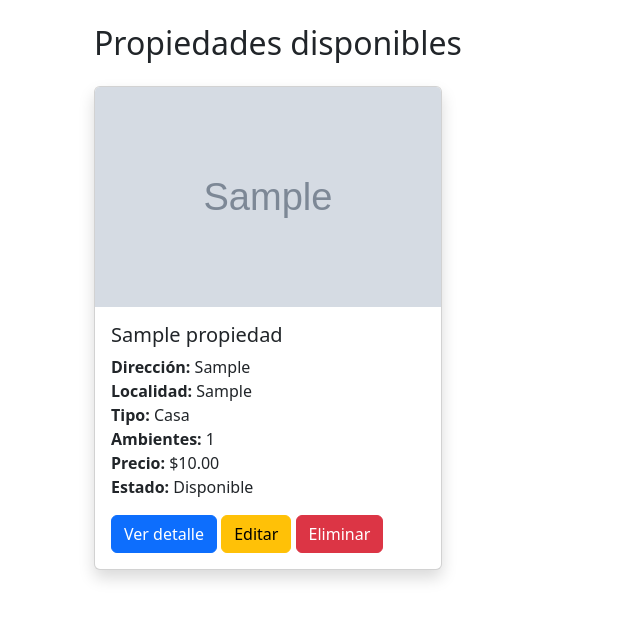
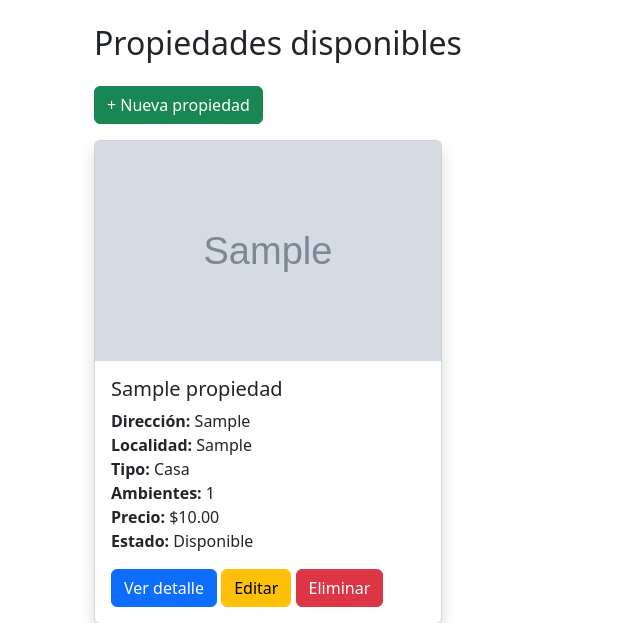
Before and after one commit to cjh-87/Inmobiliaria-Coder, a Django app: page /propiedades/ in a window 1280 px wide. Shown: the part 56-679 px from the top of the page, without its empty margins (0-640 px from the left). Run offline with Django 5.2, Linux system fonts and the light colour scheme; a user stored in the database is signed in; tables that the repository leaves empty hold one stand-in row (values such as "Sample post"); grey boxes marked "Sample" are stand-in pictures.

Commit message:
Agregar botón para crear propiedades y proteger acciones

```diff
--- a/propiedades/templates/propiedades/listar_propiedades.html
+++ b/propiedades/templates/propiedades/listar_propiedades.html
@@ -11,7 +11,11 @@
     Propiedades disponibles
 </h2>
 
-
+{% if user.is_authenticated %}
+    <a href="{% url 'crear_propiedad' %}" class="btn btn-success mb-3">
+        + Nueva propiedad
+    </a>
+{% endif %}
 
 <div class="row">
 
@@ -88,25 +92,22 @@ ${{ propiedad.precio }}
 
 <a href="{% url 'detalle_propiedad' propiedad.id %}"
    class="btn btn-primary">
-
     Ver detalle
-
 </a>
 
-<a href="{% url 'editar_propiedad' propiedad.id %}"
-   class="btn btn-warning">
+{% if user.is_authenticated %}
 
-Editar
+    <a href="{% url 'editar_propiedad' propiedad.id %}"
+     class="btn btn-warning">
+    Editar
+    </a>
 
-</a>
+    <a href="{% url 'eliminar_propiedad' propiedad.id %}"
+    class="btn btn-danger">
+    Eliminar
+    </a>
 
-
-<a href="{% url 'eliminar_propiedad' propiedad.id %}"
-   class="btn btn-danger">
-
-Eliminar
-
-</a>
+{% endif %}
 
 
 
```
